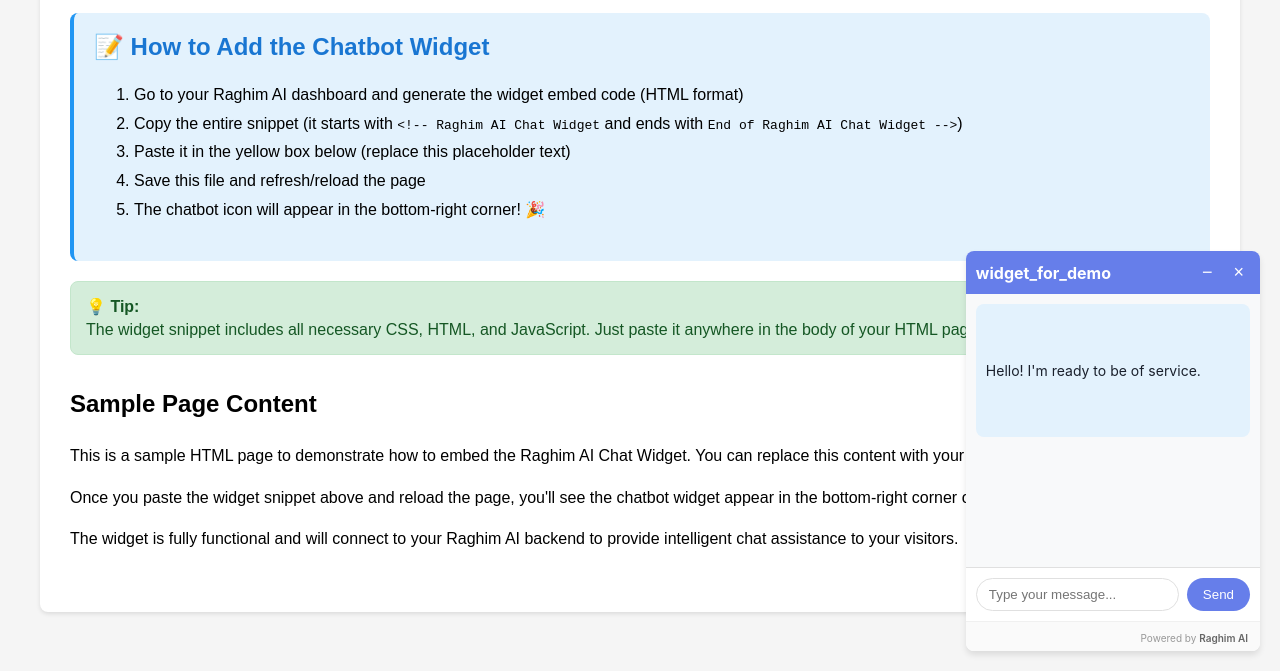
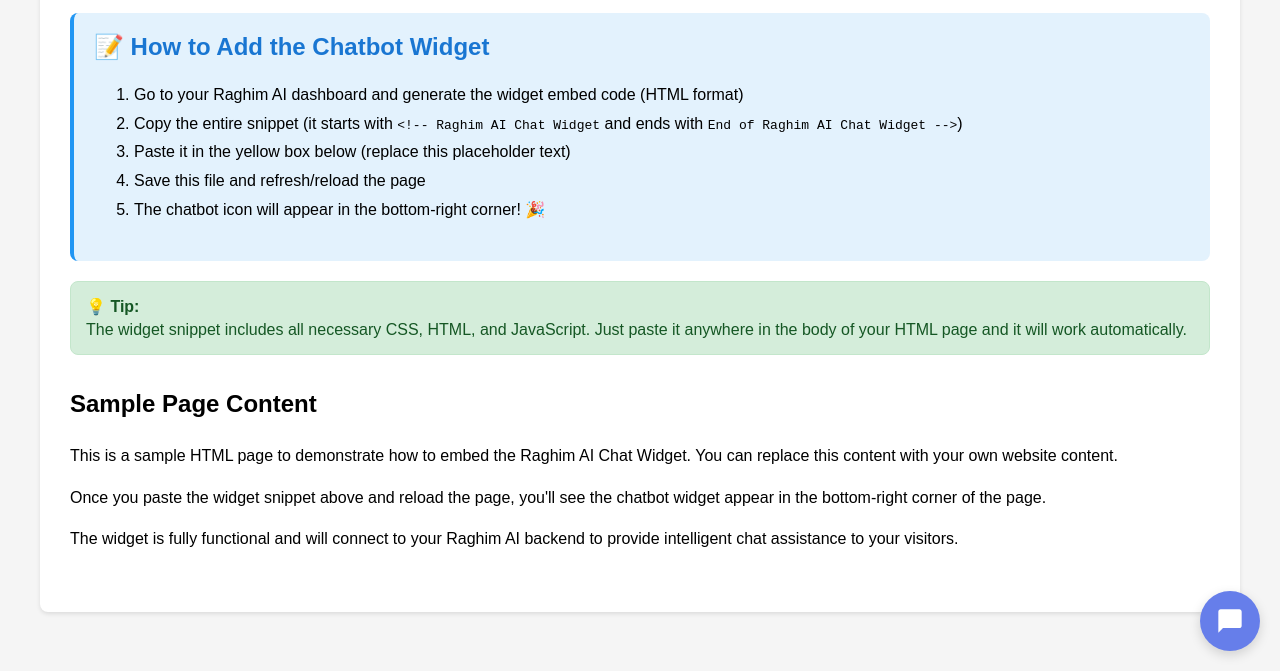
Before and after one commit to raghim-ai/widget_test, a plain HTML site: page index.html in a window 1280 px wide. Shown: the part 129-800 px from the top of the page. Drawn offline with Linux system fonts and the light colour scheme.

Commit message:
Update index.html

```diff
--- a/index.html
+++ b/index.html
@@ -103,7 +103,7 @@
         <!-- Raghim AI Chat Widget - Copy and paste this entire block into your HTML page -->
 <style>
 
-        #rag-widget-dc9a3e9c.rag-widget-modern {
+        #rag-widget-7fe66225.rag-widget-modern {
             font-family: Inter, sans-serif;
             font-size: 14px;
             background-color: #ffffff;
@@ -195,14 +195,14 @@
             cursor: pointer;
         }
 
-        #rag-widget-dc9a3e9c .rag-widget-footer {
+        #rag-widget-7fe66225 .rag-widget-footer {
             padding: 6px 12px;
             text-align: right;
             border-top: 1px solid #f0f0f0;
             background-color: #fafafa;
         }
 
-        #rag-widget-dc9a3e9c .rag-powered-by {
+        #rag-widget-7fe66225 .rag-powered-by {
             font-size: 10px;
             color: #999;
             text-decoration: none;
@@ -210,25 +210,17 @@
             transition: color 0.2s;
         }
 
-        #rag-widget-dc9a3e9c .rag-powered-by:hover {
+        #rag-widget-7fe66225 .rag-powered-by:hover {
             color: #667eea;
         }
 
-        #rag-widget-dc9a3e9c .rag-powered-by strong {
+        #rag-widget-7fe66225 .rag-powered-by strong {
             font-weight: 600;
             color: #666;
         }
 
-        #rag-widget-dc9a3e9c .rag-powered-by:hover strong {
+        #rag-widget-7fe66225 .rag-powered-by:hover strong {
             color: #667eea;
-        }
-
-        .rag-welcome-message {
-            background-color: #e3f2fd;
-            padding: 10px;
-            border-radius: 8px;
-            margin-bottom: 10px;
-            white-space: pre-wrap;
         }
 
         .rag-typing-indicator {
@@ -276,23 +268,23 @@
 </style>
 
 <!-- Floating Toggle Button (shown when widget is minimized) -->
-<button id="rag-widget-dc9a3e9c-toggle-btn" class="rag-widget-toggle-btn" style="display: none;">
+<button id="rag-widget-7fe66225-toggle-btn" class="rag-widget-toggle-btn" style="display: flex;">
     <svg width="24" height="24" viewBox="0 0 24 24" fill="none" xmlns="http://www.w3.org/2000/svg">
         <path d="M20 2H4C2.9 2 2 2.9 2 4V22L6 18H20C21.1 18 22 17.1 22 16V4C22 2.9 21.1 2 20 2Z" fill="currentColor"/>
     </svg>
 </button>
 
-<div id="rag-widget-dc9a3e9c" class="rag-widget-modern">
+<div id="rag-widget-7fe66225" class="rag-widget-modern" style="display: none;">
     <div class="rag-widget-header">
-        <h3>widget_for_demo</h3>
+        <h3>widget_test_demo</h3>
         <div class="rag-widget-controls">
             <button class="rag-minimize-btn">−</button>
             <button class="rag-close-btn">×</button>
         </div>
     </div>
-    <div class="rag-widget-messages" id="rag-widget-dc9a3e9c-messages">
-        <div class="rag-welcome-message">
-            <p>Hello! I'm ready to be of service.</p>
+    <div class="rag-widget-messages" id="rag-widget-7fe66225-messages">
+        <div class="rag-message assistant">
+            Hello! I'm ready to be of service.
         </div>
     </div>
     <div class="rag-widget-input">
@@ -322,8 +314,8 @@
 
                     // Use the configured backend URL with mixed content bypass support
                     this.apiUrl = "http://34.65.50.3/api";
-                    this.embedToken = "5rlpacr6rqmUD1CXyc-GcDqbHdnelhVC2r_nM6TY8qc";
-                    this.widgetId = "dc9a3e9c-0e10-4e74-9429-a7b33755c7b9";
+                    this.embedToken = "KBSacmb2_4Xb_MVulUlnVG5BLSZEC-wncJNptebzKss";
+                    this.widgetId = "7fe66225-0588-40e3-a4f0-f4594be89f21";
                     this.features = {"show_sources": true, "enable_history": true, "show_typing_indicator": true, "enable_file_upload": false, "show_collection_switcher": false, "enable_feedback": true, "show_timestamps": false, "enable_search": true, "enable_handoff": true};
                     this.conversationId = null; // Track conversation ID for history
                     this.isSending = false; // Add debouncing flag
@@ -348,7 +340,7 @@
                         return;
                     }
 
-                    this.isMinimized = false;
+                    this.isMinimized = true; // Start minimized, showing only toggle button
                     this.bindEvents();
                 }
 
@@ -750,10 +742,10 @@
         // Initialize widget when DOM is ready
         if (document.readyState === 'loading') {
             document.addEventListener('DOMContentLoaded', function() {
-                new RAGChatWidget('rag-widget-dc9a3e9c');
+                new RAGChatWidget('rag-widget-7fe66225');
             });
         } else {
-            new RAGChatWidget('rag-widget-dc9a3e9c');
+            new RAGChatWidget('rag-widget-7fe66225');
         }
         })();
 
```
